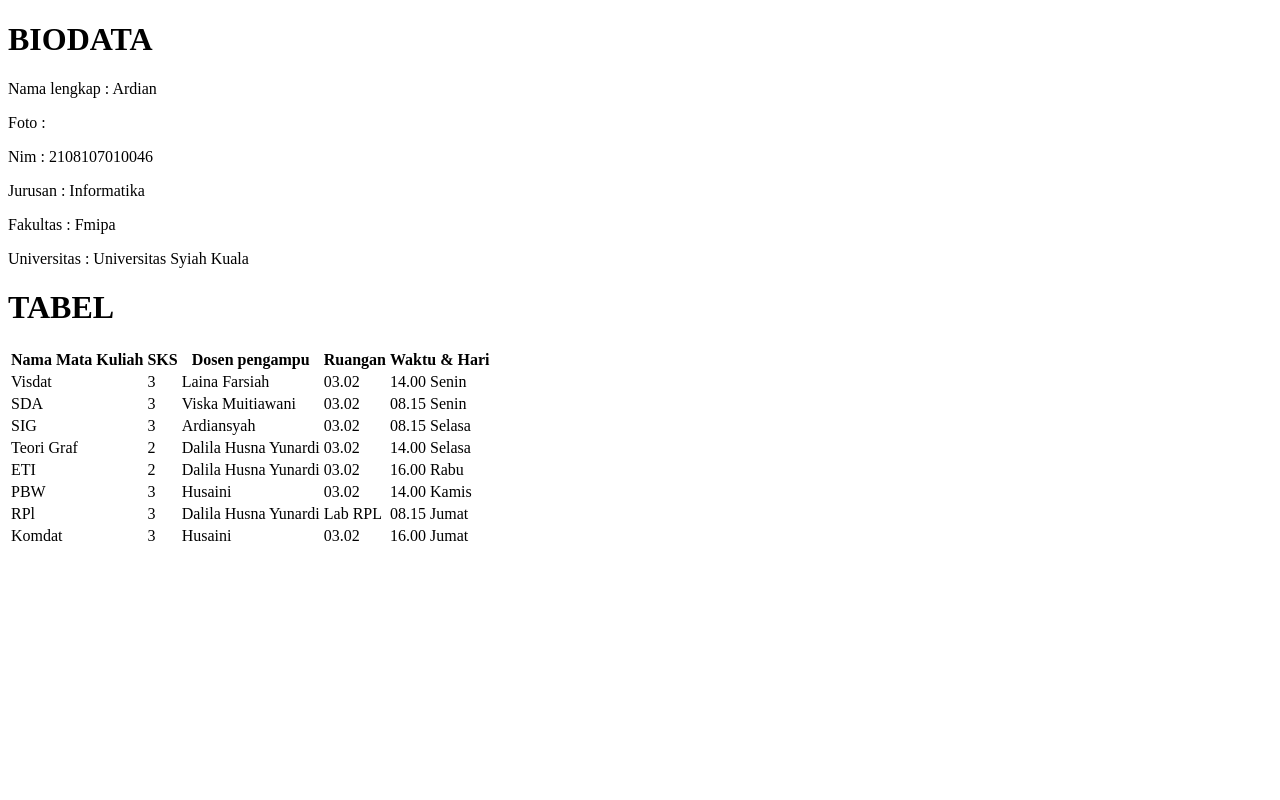
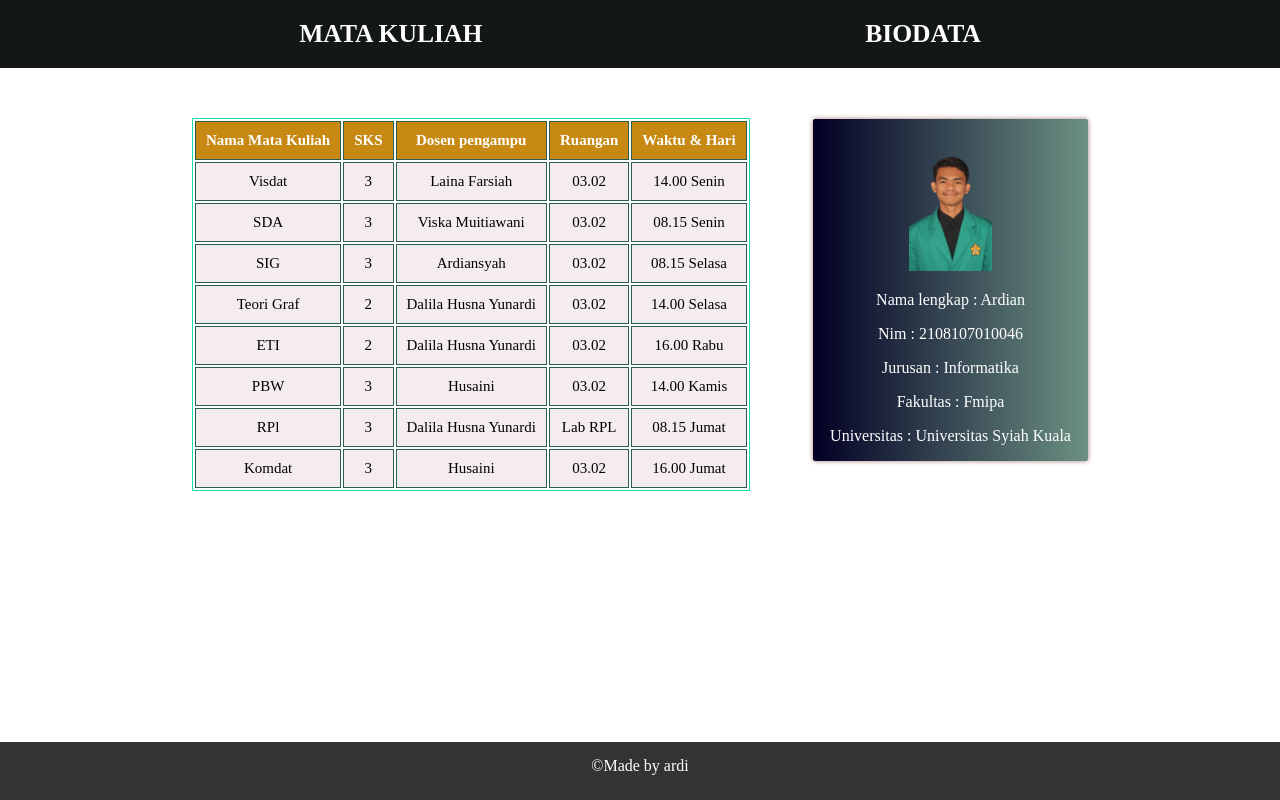
Before and after one commit to Ardiannnnnn/lab-pbw-b-Ardian, a plain HTML site: page Tugas-02/index.html in a window 1280 px wide. Drawn offline with Linux system fonts and the light colour scheme.

Commit message:
feat: add css and img

```diff
--- /dev/null
+++ b/Tugas-02/Public/Assets/css/style.css
@@ -0,0 +1,91 @@
+
+body{
+    margin: 0px;
+}
+
+
+.container{
+
+    background-color: rgb(19, 23, 23);
+    padding : 2px;
+    text-align: center;
+    color: white;
+    font-family: 'Times New Roman', Times, serif;
+    font-size: 80%;
+
+
+}
+table {
+    margin: auto;
+    border: 1px solid #16ddab;
+    margin-top: 50px;
+    margin-left: 15%;
+    font-family: 'Times New Roman', Times, serif;
+
+
+  }
+
+  th,
+  td {
+    border: 1px solid #295e53;
+    text-align: center;
+    font-size: 15px;
+    padding: 10px;
+
+  }
+
+  th {
+    background-color: #c88913;
+    font-size: 15px;
+    color: #fff;
+
+  }
+
+  tr{
+    background-color: #f5eded;
+
+  }
+
+.card{
+    color: white;
+    width: 275px;
+    background: rgb(2,0,36);
+    background: linear-gradient(90deg, rgba(2,0,36,1) 0%, rgba(108,144,131,1) 100%);
+    border-radius: 2px;
+    box-shadow: 0px 0px 5px #a67a7a;
+    overflow: hidden;
+    float:right;
+    margin-top: 4%;
+    margin-right: 15%;
+    text-align: center;
+}
+
+img{
+  padding-top: 10%;
+  width: 30%;
+}
+h1{
+  align-items: center;
+  display: flex;
+  justify-content: center;
+}
+.biodata{
+padding-left: 30%;
+
+}
+
+footer{
+  position: fixed;
+  bottom: 0%;
+  width: 100%;
+  height: 1%;
+  background-color: #333;
+  color: #fff;
+  padding-bottom: 50px;
+  display: flex;
+  justify-content: center;
+}
+
+.copy{
+  padding-top: 15px;
+}
--- a/Tugas-02/index.html
+++ b/Tugas-02/index.html
@@ -5,18 +5,35 @@
     <meta http-equiv="X-UA-Compatible" content="IE=edge">
     <meta name="viewport" content="width=device-width, initial-scale=1.0">
     <title>Home</title>
+    <link rel="stylesheet" href="Public/Assets/css/style.css">
 </head>
 <body>
-    <h1>BIODATA</h1>
+
+    <!-- header -->
+    <div class="container">
+
+        <h1>
+            <div class="mk">MATA KULIAH</div>
+            <div class="biodata">BIODATA</div>
+        </h1>
+
+    </div>
+
+
+
+
+    <!-- header end -->
+       <div class="card">
+        <img src="Public/Assets/Img/ardi.png" >
         <p>Nama lengkap   : Ardian</p>
-        <p>Foto           :</p>
         <p>Nim            : 2108107010046</p>
         <p>Jurusan        : Informatika</p>
         <p>Fakultas       : Fmipa</p>
         <p>Universitas    : Universitas Syiah Kuala</p>
+     </div>
 
-    <h1>TABEL</h1>
-        <table>
+<div class="tabel">
+        <table border="">
             <tr>
                 <th>Nama Mata Kuliah</th>
                 <th>SKS</th>
@@ -81,5 +98,12 @@
                 <td>16.00 Jumat</td>
             </tr>
         </table>
-    </body>
+    </div>
+
+
+        <!-- footer -->
+            <footer>
+                 <div class="copy"> &copy;Made by ardi</div>
+            </footer>
+        </body>
 </html>
```
Also changed, not shown: Tugas-02/Public/Assets/Img/ardi.png (added).
